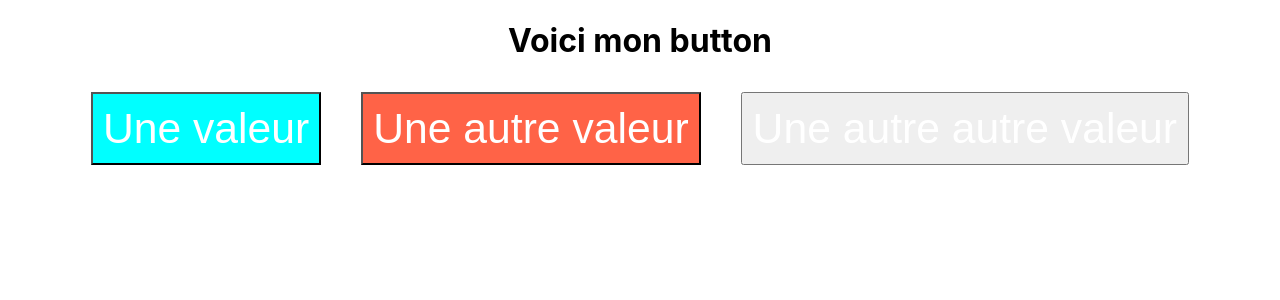
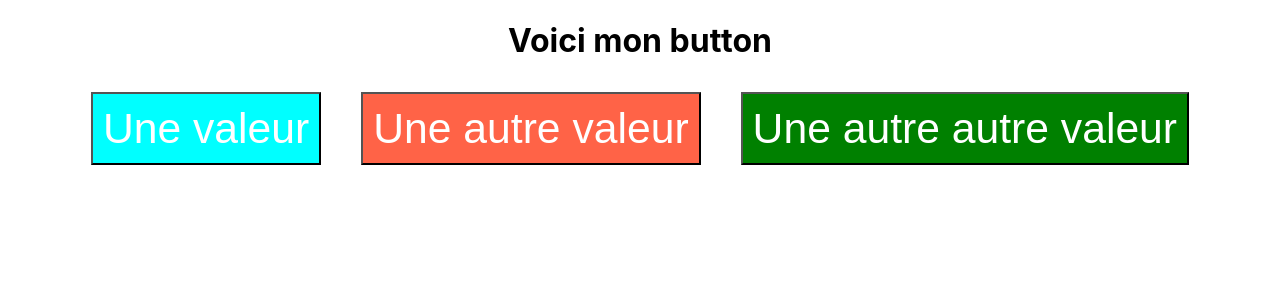
Before and after one commit to lbrennet/2021-07-06-jpg, a React (Create React App) app in the folder app/: page / in a window 1280 px wide. Shown: the top 300 px of the page. Built offline with nearby package versions, Linux system fonts and the light colour scheme.

Commit message:
add notes

```diff
--- a/app/package.json
+++ b/app/package.json
@@ -12,6 +12,7 @@
     "@types/react-dom": "^17.0.9",
     "react": "^17.0.2",
     "react-dom": "^17.0.2",
+    "react-graphical-ui": "0.0.3",
     "react-scripts": "4.0.3",
     "typescript": "^4.3.5",
     "web-vitals": "^1.1.2"
--- a/app/src/App/App.tsx
+++ b/app/src/App/App.tsx
@@ -9,7 +9,7 @@ function App() {
       <h1>Voici mon button</h1>
       <Button text="Une valeur" backColor="cyan"/>
       <Button text="Une autre valeur" backColor="tomato"/>
-      <Button text="Une autre autre valeur" />
+      <Button text="Une autre autre valeur" backColor="green"/>
     </div>
   );
 }
```
Also changed, not shown: doc/notes.txt (added), 1 other file (tests, documents, lock files or other folders).
